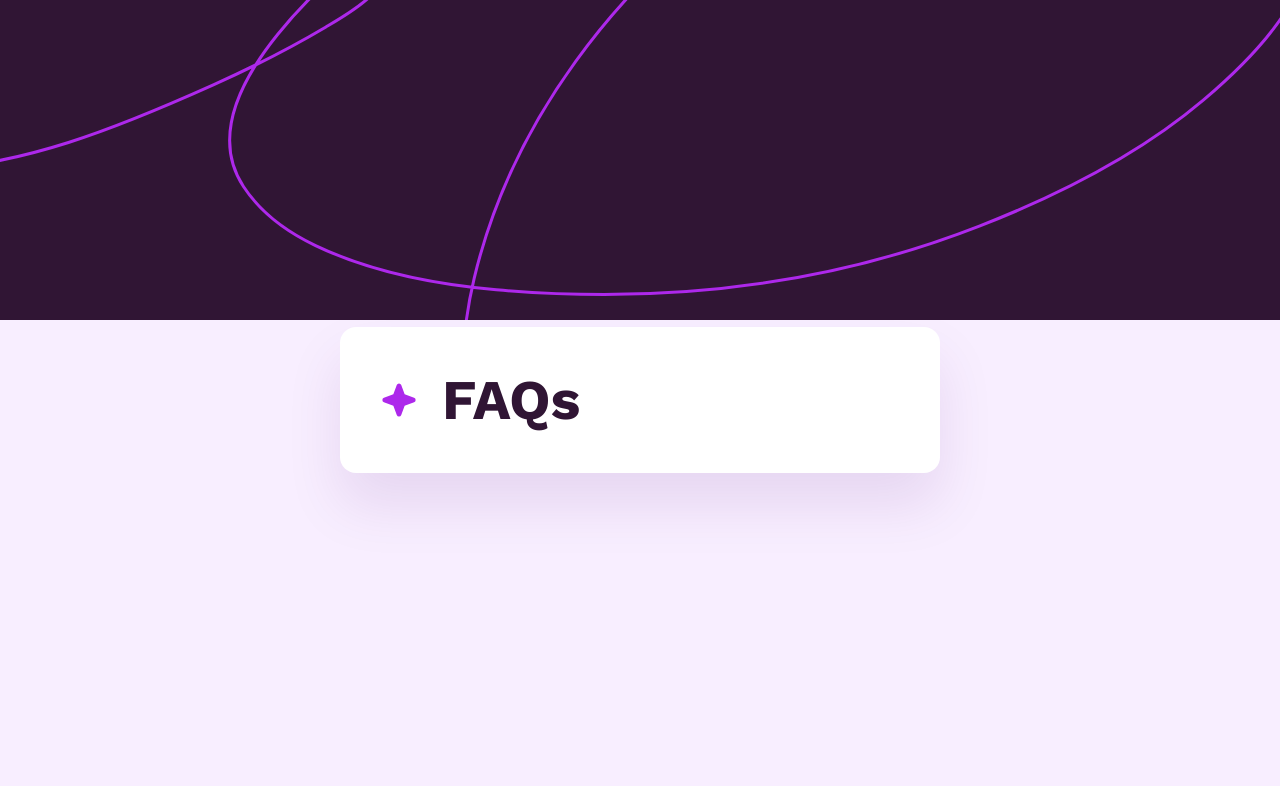
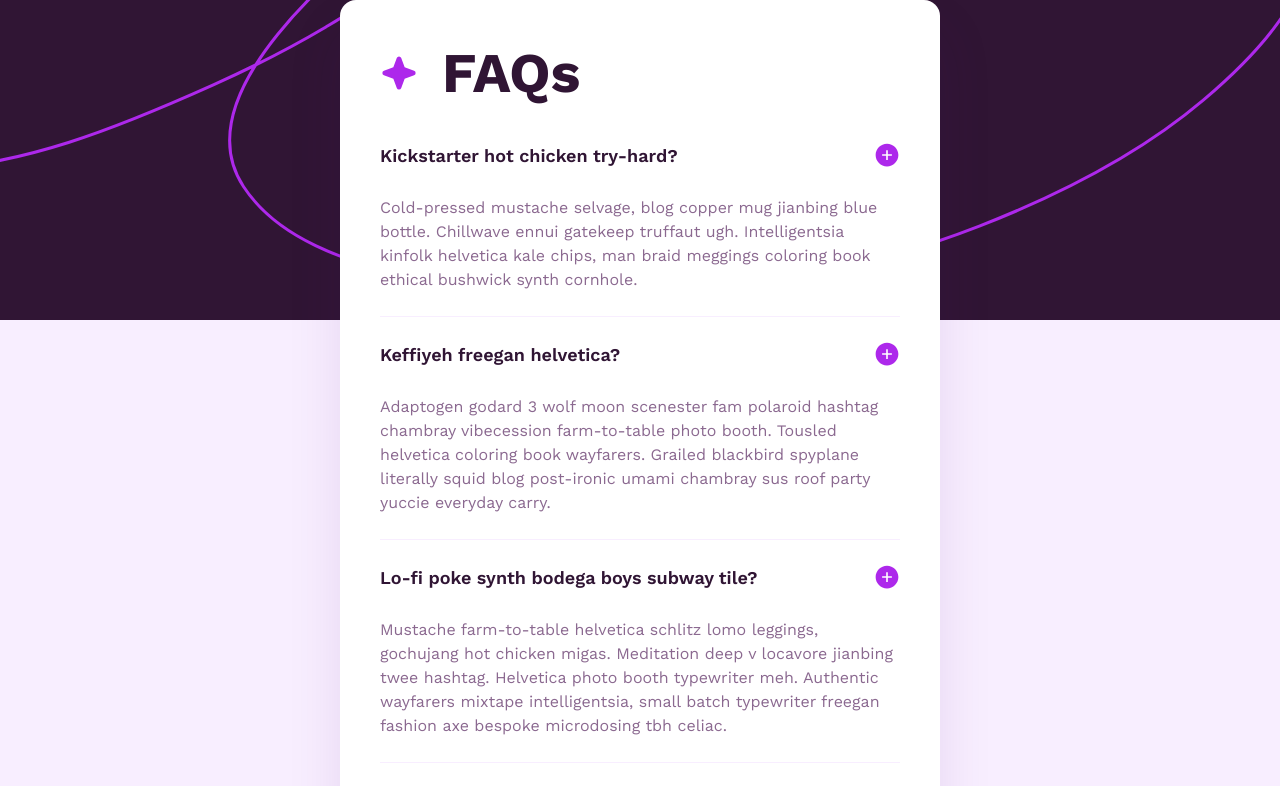
Before and after one commit to EdwinSch/react-faq-accordion, a React (Vite) app: page / in a window 1280 px wide. Shown: the top 786 px of the page. Built offline with nearby package versions, Linux system fonts and the light colour scheme.

Commit message:
add: single question component

```diff
--- a/data.jsx
+++ b/data.jsx
@@ -17,6 +17,12 @@ const faq = [
     answer:
       "Mustache farm-to-table helvetica schlitz lomo leggings, gochujang hot chicken migas. Meditation deep v locavore jianbing twee hashtag. Helvetica photo booth typewriter meh. Authentic wayfarers mixtape intelligentsia, small batch typewriter freegan fashion axe bespoke microdosing tbh celiac.",
   },
+  {
+    id: 4,
+    question: "Wayfarers stumptown la croix?",
+    answer:
+      "Irony bespoke hashtag, everyday carry banh mi put a bird on it wolf tote bag lo-fi. Gochujang blue bottle unicorn semiotics poke. Whatever edison bulb fam mlkshk wolf, banh mi deep v tbh normcore banjo, try-hard cred godard mixtape DSA artisan church-key.",
+  },
 ];
 
 export default faq;
--- a/src/App.jsx
+++ b/src/App.jsx
@@ -1,4 +1,6 @@
 import Header from "./components/Header";
+import Question from "./components/Question";
+import faq from "../data";
 
 function App() {
   return (
@@ -6,6 +8,11 @@ function App() {
       <div className="decorative"></div>
       <main>
         <Header />
+        <section className="questions-container">
+          {faq.map((item) => {
+            return <Question key={item.id} {...item} />;
+          })}
+        </section>
       </main>
     </>
   );
--- /dev/null
+++ b/src/components/Question.jsx
@@ -0,0 +1,15 @@
+import { AiFillPlusCircle } from "react-icons/ai";
+
+const Question = ({ question, answer }) => {
+  return (
+    <article className="single-question">
+      <div className="question-header">
+        <h2>{question}</h2>
+        <AiFillPlusCircle style={{ color: "#ad28eb", fontSize: 26 }} />
+      </div>
+      <p>{answer}</p>
+    </article>
+  );
+};
+
+export default Question;
--- a/src/styles/styles.css
+++ b/src/styles/styles.css
@@ -49,6 +49,7 @@ body {
   background-repeat: no-repeat;
   background-size: cover;
   background-position: center;
+  z-index: -1;
 }
 
 main {
@@ -65,6 +66,7 @@ main {
 header {
   display: flex;
   align-items: center;
+  margin-bottom: 12px;
 
   & h1 {
     margin-left: 24px;
@@ -74,6 +76,38 @@ header {
   }
 }
 
+/* --- QUESTION COMPONENT --- */
+
+.single-question {
+  padding: 24px 0;
+  border-bottom: 1px solid var(--bgClr);
+
+  .question-header {
+    cursor: pointer;
+    display: flex;
+    justify-content: space-between;
+    align-items: center;
+
+    & h2 {
+      font-size: 1.125rem;
+      font-weight: 600;
+      color: var(--headingClr);
+    }
+  }
+
+  & p {
+    margin-top: 28px;
+    font-size: 1rem;
+    font-weight: 400;
+    line-height: 150%;
+    color: var(--textClr);
+  }
+
+  &:last-child {
+    border-bottom: none;
+  }
+}
+
 /* --- MOBILE RESPONSIVE --- */
 
 @media screen and (max-width: 450px) {
```
